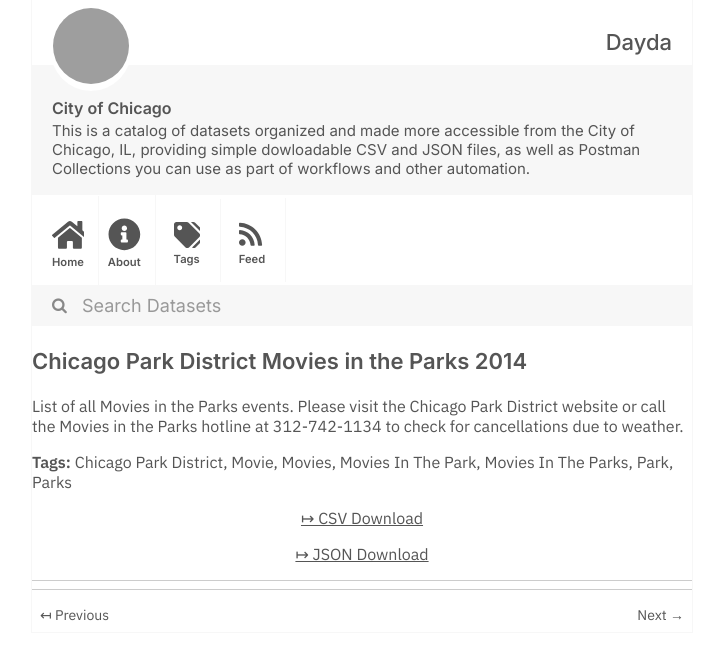
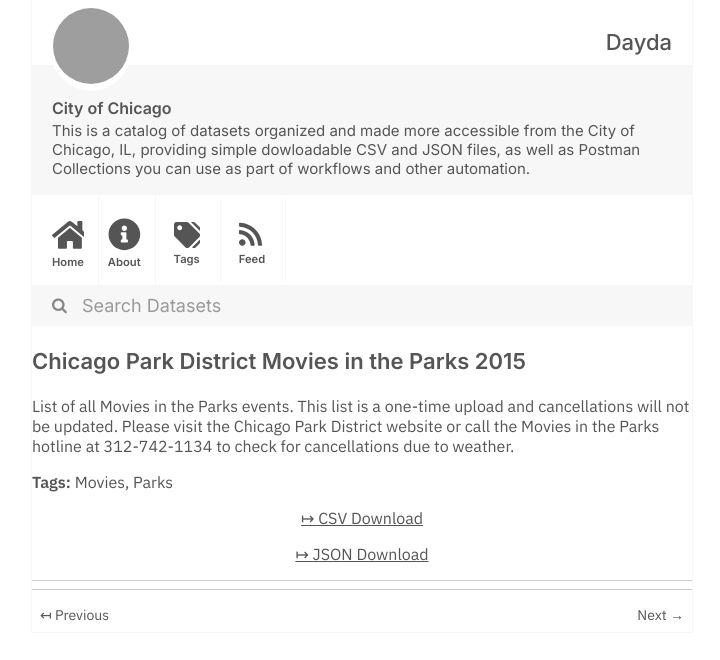
Before and after one commit to dayda-entities/city-of-chicago, a Jekyll site: the page built from _posts/2020-11-10-chicago-park-district-movies-i.md, in a window 1280 px wide, cut to the strip 0-660 px from the top of the page. Shown: the whole strip, without its empty margins (278-998 px from the left). Built offline with Jekyll 4.4.1, drawn with Linux system fonts in a browser that asks for light colours; grey boxes are pictures that could not be loaded.

```diff
--- a/_posts/2020-11-10-chicago-park-district-movies-i.md
+++ b/_posts/2020-11-10-chicago-park-district-movies-i.md
@@ -1,24 +1,19 @@
 ---
-title: Chicago Park District Movies in the Parks 2014
-created: '2020-11-10T16:54:47.159122'
-modified: '2020-11-10T16:54:47.159134'
+title: Chicago Park District Movies in the Parks 2015
+created: '2020-11-10T16:55:30.772217'
+modified: '2020-11-10T16:55:30.772224'
 state: active
 type: dataset
 tags:
-  - Chicago Park District
-  - Movie
   - Movies
-  - Movies In The Park
-  - Movies In The Parks
-  - Park
   - Parks
 groups:
   - Local Government
 csv_url: >-
-  https://data.cityofchicago.org/api/views/cyqk-tzjs/rows.csv?accessType=DOWNLOAD
+  https://data.cityofchicago.org/api/views/v2a6-nxhe/rows.csv?accessType=DOWNLOAD
 json_url: >-
-  https://data.cityofchicago.org/api/views/cyqk-tzjs/rows.json?accessType=DOWNLOAD
+  https://data.cityofchicago.org/api/views/v2a6-nxhe/rows.json?accessType=DOWNLOAD
 layout: post
 
 ---
-List of all Movies in the Parks events.  Please visit the Chicago Park District website or call the Movies in the Parks hotline at 312-742-1134  to check for cancellations due to weather.
+List of all Movies in the Parks events. This list is a one-time upload and cancellations will not be updated.  Please visit the Chicago Park District website or call the Movies in the Parks hotline at 312-742-1134 to check for cancellations due to weather.
```
